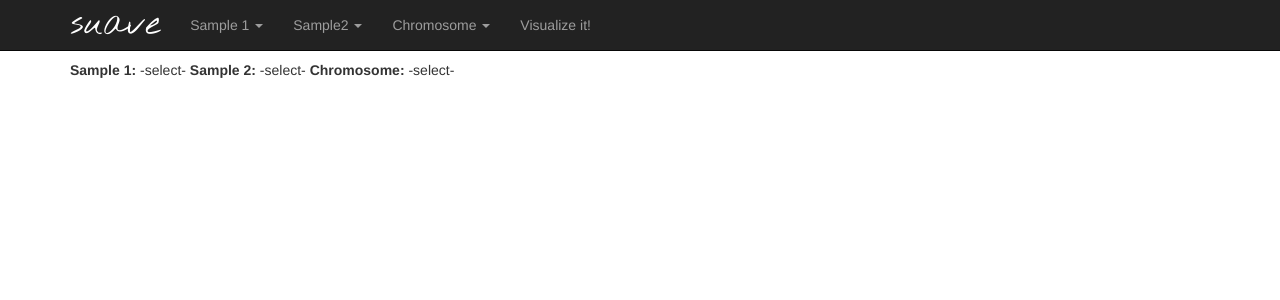
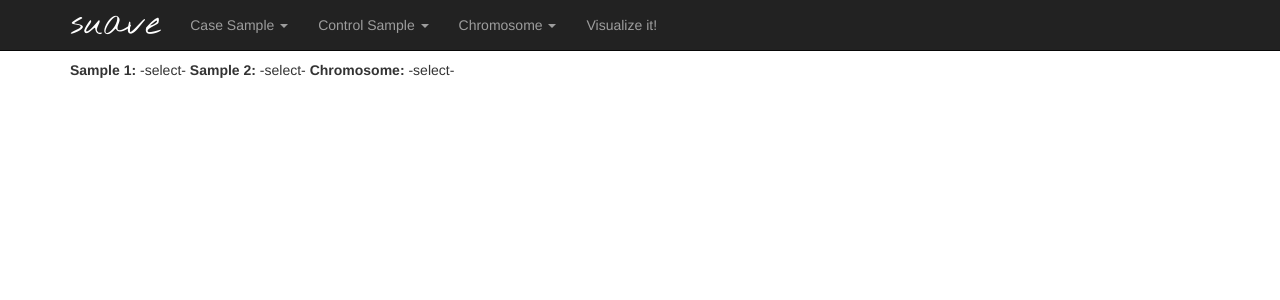
Before and after one commit to dellytools/suave, a Flask app: template templates/index.html in a window 1280 px wide. Shown: the top 300 px of the page. Run offline with Flask 2, Linux system fonts and the light colour scheme; the template is opened without the code that fills it, so the values that code supplies are empty; parts of the project's set-up code (start-up, migrations or seed data) failed here and were passed over; some libraries are stand-ins or nearby versions.

Commit message:
Rename sample1 / sample2 to case / control

```diff
--- a/templates/index.html
+++ b/templates/index.html
@@ -22,7 +22,7 @@
       <div id="navbar" class="navbar-collapse collapse">
         <ul class="nav navbar-nav">
           <li class="dropdown">
-            <a href="#" class="dropdown-toggle" data-toggle="dropdown" role="button" aria-expanded="false">Sample 1 <span class="caret"></span></a>
+            <a href="#" class="dropdown-toggle" data-toggle="dropdown">Case Sample <span class="caret"></span></a>
             <ul class="dropdown-menu" role="menu">
             {% for s in samples %}
               <li><a href="#" class="sample_select" data-sample="sample1">{{ s }}</a></li>
@@ -30,7 +30,7 @@
             </ul>
           </li>
           <li class="dropdown">
-            <a href="#" class="dropdown-toggle" data-toggle="dropdown" role="button" aria-expanded="false">Sample2 <span class="caret"></span></a>
+            <a href="#" class="dropdown-toggle" data-toggle="dropdown">Control Sample <span class="caret"></span></a>
             <ul class="dropdown-menu" role="menu">
             {% for s in samples %}
               <li><a href="#" class="sample_select" data-sample="sample2">{{ s }}</a></li>
@@ -38,7 +38,7 @@
             </ul>
           </li>
           <li class="dropdown" id="chromosome_dropdown">
-            <a href="#" class="dropdown-toggle" data-toggle="dropdown" role="button" aria-expanded="false">Chromosome <span class="caret"></span></a>
+            <a href="#" class="dropdown-toggle" data-toggle="dropdown">Chromosome <span class="caret"></span></a>
             <ul class="dropdown-menu" role="menu">
             </ul>
           </li>
```
